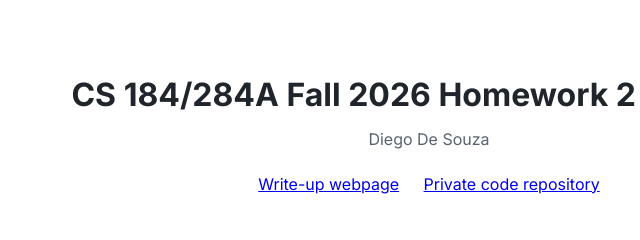
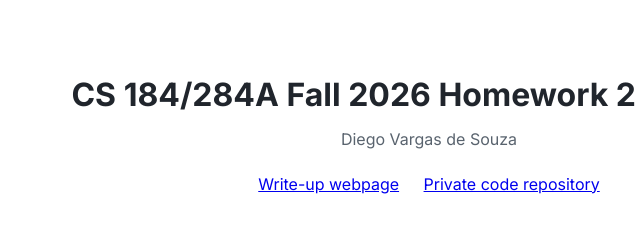
Before and after one commit to cal-cs184-student/hw2-diego-2-writeup, a plain HTML site: page index.html in a window 1280 px wide. Shown: the top 240 px of the page, 211-851 px from the left. Drawn offline with nearby package versions, Linux system fonts and the light colour scheme; some packages are replaced by stand-ins of ours.

Commit message:
Correct student name

```diff
--- a/index.html
+++ b/index.html
@@ -28,7 +28,7 @@
 <body>
 <main>
   <h1>CS 184/284A Fall 2026 Homework 2 Write-Up</h1>
-  <div class="meta">Diego De Souza</div>
+  <div class="meta">Diego Vargas de Souza</div>
   <div class="links">
     <a href="https://cal-cs184-student.github.io/hw2-diego-2-writeup/">Write-up webpage</a>
     <a href="https://github.com/cal-cs184-student/hw2-diego-2">Private code repository</a>
```
